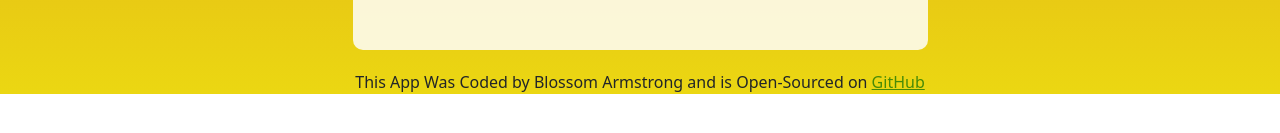
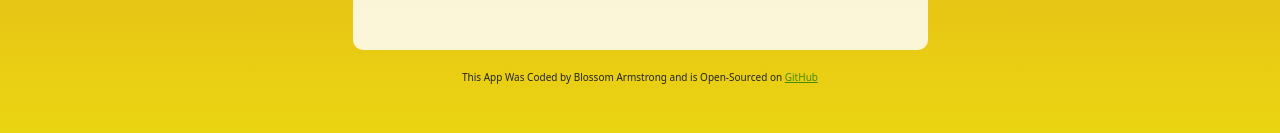
Before and after one commit to BLSSMA/react-weather-project, a React (Create React App) app: page / in a window 1280 px wide. Shown: the part 1027-1160 px from the top of the page. Before the commit the page ends 1121 px from the top, so only its background shows below. Built offline with nearby package versions, Linux system fonts and the light colour scheme; the HTML template or start-up script is replaced by a standard one.

Commit message:
Update App.css

```diff
--- a/src/App.css
+++ b/src/App.css
@@ -2,40 +2,9 @@
   text-align: center;
 background-image: linear-gradient(to bottom, #a4562e, #bf712a, #d59023, #e4b218, #ebd712);
 }
-
-.App-logo {
-  height: 40vmin;
-  pointer-events: none;
-}
-
-@media (prefers-reduced-motion: no-preference) {
-  .App-logo {
-    animation: App-logo-spin infinite 20s linear;
-  }
-}
-
-.App-header {
-  background-color: #282c34;
-  min-height: 100vh;
-  display: flex;
-  flex-direction: column;
-  align-items: center;
-  justify-content: center;
-  font-size: calc(10px + 2vmin);
-  color: white;
-}
-
-.App-link {
-  color: #61dafb;
-}
-
-@keyframes App-logo-spin {
-  from {
-    transform: rotate(0deg);
-  }
-  to {
-    transform: rotate(360deg);
-  }
+.footer{
+  font-size: 10px;
+  padding-bottom:60px;
 }
 .footer a{
   color:rgb(71, 139, 7);
```
